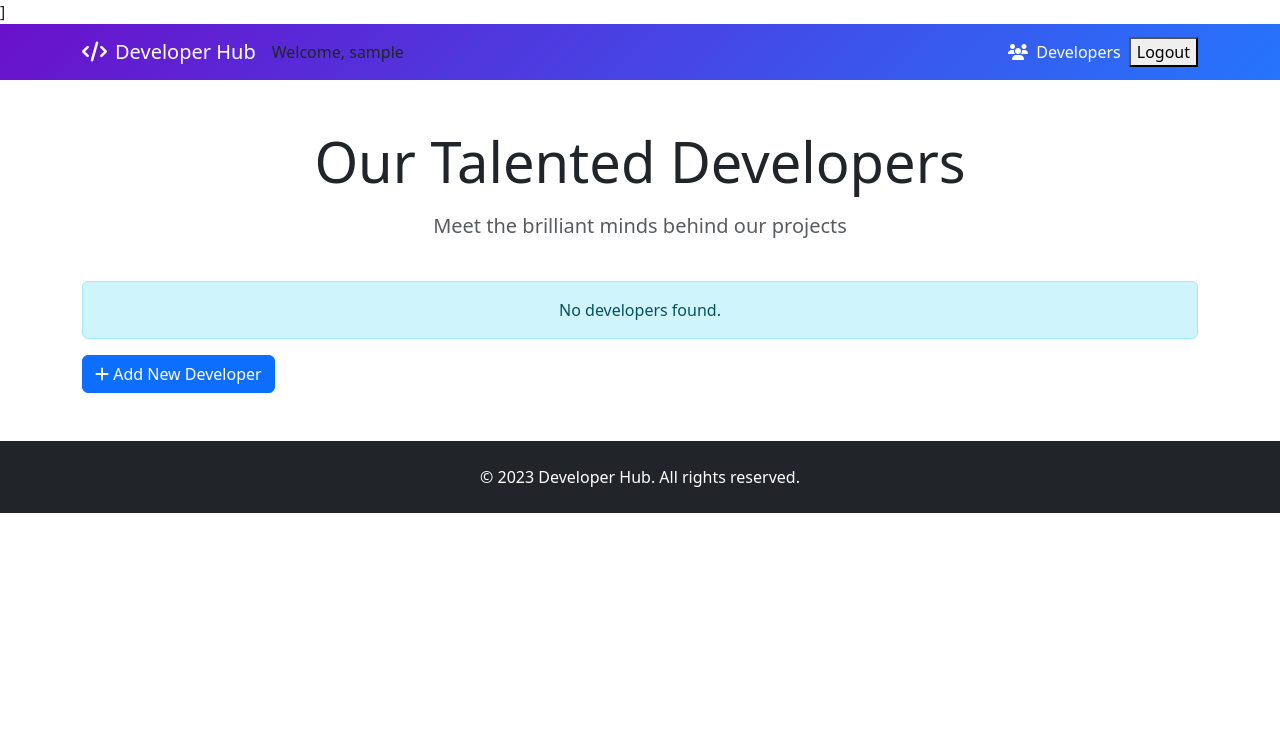
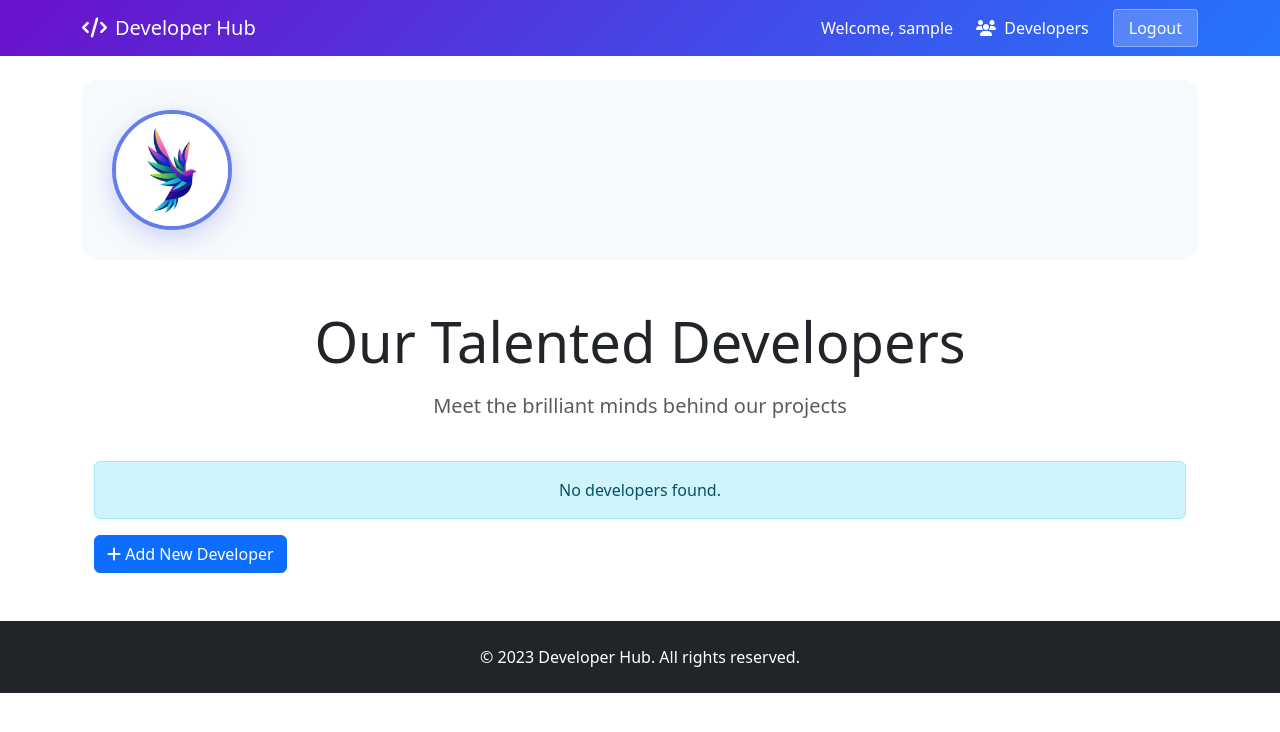
Before and after one commit to TechStack-Backend/student_Alireza_Mortaji, a Django app: page /developers/ in a window 1280 px wide. Shown: the top 732 px of the page. Run offline with Django 5.2, Linux system fonts and the light colour scheme; the visitor is signed in with stand-in values (Sample User, id 1); data that the repository does not hold is empty.

Commit message:
feat(task_5):add logo to static files

```diff
--- a/task3/accounts/templates/accounts/login.html
+++ b/task3/accounts/templates/accounts/login.html
@@ -90,7 +90,8 @@
 
 
             <div class="register-link">
-                <p>Don't have an account? <a href="{% url 'register' %}" class="register-link-text">Create account</a>
+                <p>Don't have an account? <a href="{% url 'accounts:register' %}" class="register-link-text">Create
+                        account</a>
                 </p>
             </div>
         </div>
--- a/task3/developers/templates/base.html
+++ b/task3/developers/templates/base.html
@@ -4,8 +4,8 @@
 <head>
     <meta charset="UTF-8">
     <meta name="viewport" content="width=device-width, initial-scale=1.0">
-    <title>{% block title %}Developer Hub{% endblock %}</title>]
-
+    <title>Developer Hub</title>
+    {% load static %}
     <link href="https://cdn.jsdelivr.net/npm/bootstrap@5.3.0/dist/css/bootstrap.min.css" rel="stylesheet">
     <link rel="stylesheet" href="https://cdnjs.cloudflare.com/ajax/libs/font-awesome/6.4.0/css/all.min.css">
     <style>
@@ -42,22 +42,107 @@
         .gradient-bg {
             background: linear-gradient(135deg, #6a11cb 0%, #2575fc 100%);
         }
+
+        .profile-avatar-section {
+            display: flex;
+            align-items: center;
+            gap: 30px;
+            margin-bottom: 40px;
+            padding: 30px;
+            background: #f7fafc;
+            border-radius: 16px;
+        }
+
+        .avatar-container {
+            flex-shrink: 0;
+        }
+
+        .profile-avatar {
+            width: 120px;
+            height: 120px;
+            border-radius: 50%;
+            object-fit: cover;
+            border: 4px solid #667eea;
+            box-shadow: 0 8px 25px rgba(102, 126, 234, 0.3);
+        }
+
+        .profile-avatar.placeholder {
+            background: linear-gradient(135deg, #667eea, #764ba2);
+            display: flex;
+            align-items: center;
+            justify-content: center;
+            color: white;
+            font-size: 48px;
+            font-weight: 700;
+        }
+
+        .user-welcome {
+            color: white;
+            margin-right: 15px;
+        }
+
+        .logout-form {
+            display: inline;
+        }
+
+        .logout-btn {
+            background: rgba(255, 255, 255, 0.2);
+            border: 1px solid rgba(255, 255, 255, 0.3);
+            color: white;
+            padding: 6px 15px;
+            border-radius: 4px;
+            transition: all 0.3s ease;
+        }
+
+        .logout-btn:hover {
+            background: rgba(255, 255, 255, 0.3);
+        }
+
+        .navbar-content {
+            display: flex;
+            align-items: center;
+            width: 100%;
+            justify-content: space-between;
+        }
+
+        .navbar-brand-section {
+            display: flex;
+            align-items: center;
+        }
+
+        .navbar-actions {
+            display: flex;
+            align-items: center;
+        }
     </style>
 </head>
 
 <body>
+
     <nav class="navbar navbar-expand-lg navbar-dark gradient-bg">
         <div class="container">
+            <div class="navbar-content">
+
+                <div class="navbar-brand-section">
                     <a class="navbar-brand" href="{% url 'developers:developer_list' %}">
                         <i class="fas fa-code me-2"></i>Developer Hub
                     </a>
-            <button class="navbar-toggler" type="button" data-bs-toggle="collapse" data-bs-target="#navbarNav">
-                <span class="navbar-toggler-icon"></span>
-            </button>
+                </div>
+
+
+                <div class="navbar-actions">
+
                     <div class="user-welcome">
                         <span class="welcome-text">Welcome,</span>
                         <span class="username">{{ user.username }}</span>
                     </div>
+
+
+                    <button class="navbar-toggler" type="button" data-bs-toggle="collapse" data-bs-target="#navbarNav">
+                        <span class="navbar-toggler-icon"></span>
+                    </button>
+
+
                     <div class="collapse navbar-collapse" id="navbarNav">
                         <ul class="navbar-nav ms-auto">
                             <li class="nav-item">
@@ -66,19 +151,29 @@
                                 </a>
                             </li>
                         </ul>
-            </div>
 
-            <form method="post" action="{% url 'accounts:logout' %}" class="logout-form">
+                        <form method="post" action="{% url 'accounts:logout' %}" class="logout-form ms-3">
                             {% csrf_token %}
                             <button type="submit" class="logout-btn">
                                 <span class="btn-text">Logout</span>
-
                             </button>
                         </form>
                     </div>
+                </div>
+            </div>
+        </div>
     </nav>
 
-    <main>
+
+    <main class="container mt-4">
+
+        <div class="profile-avatar-section">
+            <div class="avatar-container">
+                <img src="{% static 'images/logo.png' %}" alt="Profile Photo" class="profile-avatar" id="profileImage">
+            </div>
+
+        </div>
+
         {% block content %}
         {% endblock %}
     </main>
```
Also changed, not shown: task3/static/images/logo.png (added). Lines whose indentation alone changed are shown as unchanged.
